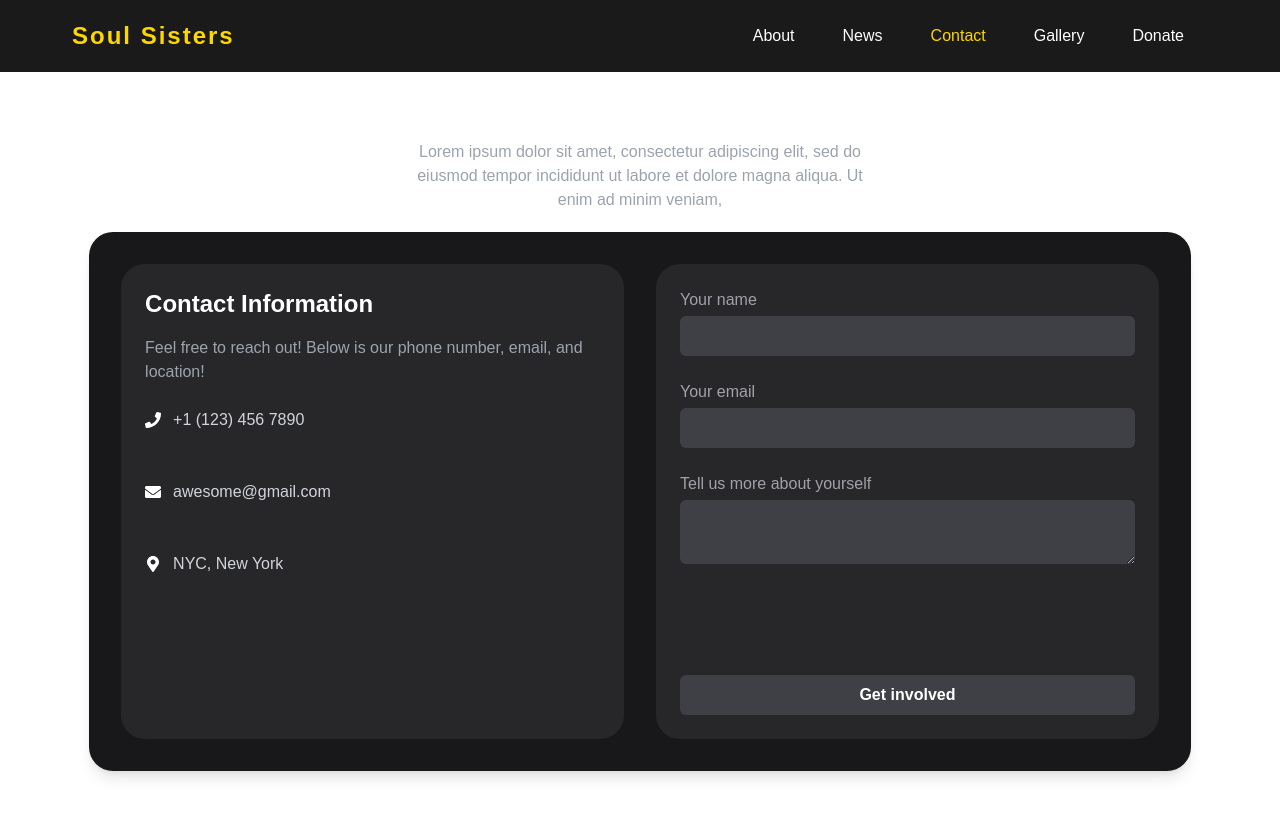
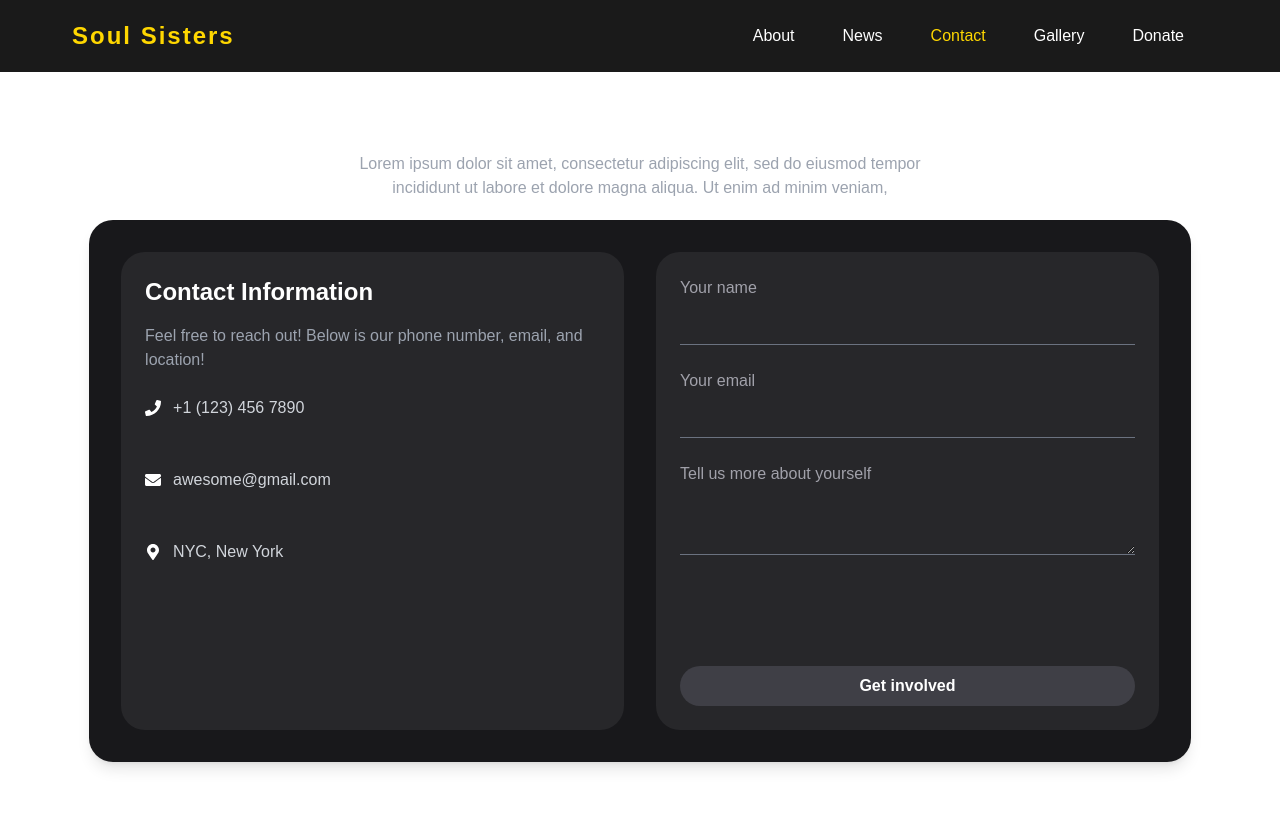
Before and after one commit to fullstackatbrown/project-soul-sisters, a Next.js app: page /contact in a window 1280 px wide. Shown: the top 816 px of the page. Built offline with nearby package versions, Linux system fonts and the light colour scheme.

Commit message:
refined mailing list

```diff
--- a/app/contact/page.tsx
+++ b/app/contact/page.tsx
@@ -30,10 +30,10 @@ export default function Contact() {
   }
 
   return <div>
-    <div className="min-h-screen flex flex-col items-center bg-gray-990 text-gray-300 py-3 px-4">
+    <div className="min-h-screen flex flex-col bg-customBlack items-center text-gray-300 pb-3 pt-6 px-4">
       {/* Header Section */}
-      <h1 className="text-5xl font-semibold text-white mb-2">Get Involved</h1>
-      <p className="text-center text-gray-400 max-w-md">
+      <h1 className="text-5xl font-semibold text-white mb-2 font-alexandria">Get Involved</h1>
+      <p className="text-center text-gray-400 max-w-xl">
         Lorem ipsum dolor sit amet, consectetur adipiscing elit, sed do eiusmod tempor incididunt ut labore et dolore magna aliqua. Ut enim ad minim veniam,
       </p>
 
@@ -54,7 +54,7 @@ export default function Contact() {
         </div>
         <div className="flex items-center space-x-3 pt-8 pb-8">
          <FaEnvelope className="text-white" />
-          <span>awesome@gmail.com</span>
+          <a href="mailto:PLACEHOLDER@PLEASECHANGE@IMPORTANT.COM"><span>awesome@gmail.com</span></a>
         </div>
         <div className="flex items-center space-x-3">
         <FaMapMarkerAlt className="text-white" />
@@ -67,17 +67,18 @@ export default function Contact() {
     <div className="bg-zinc-800 rounded-3xl p-6 w-full md:w-1/2 space-y-6">
       <div>
         <label htmlFor="name" className="text-zinc-400">Your name</label>
-        <input id="name" type="text" className="w-full bg-zinc-700 text-white rounded-md border-none focus:ring-2 focus:ring-zinc-600 p-2 mt-1" />
+        <input id="name" type="text" name="subject" required value={subject} onChange={e => setSubject(e.target.value)} className="w-full bg-transparent text-white border-b border-gray-500 focus:outline-none focus:border-gray-300 p-2 mt-1" />
       </div>
       <div>
         <label htmlFor="email" className="text-zinc-400">Your email</label>
-        <input id="email" type="email" className="w-full bg-zinc-700 text-white rounded-md border-none focus:ring-2 focus:ring-zinc-600 p-2 mt-1" />
+        <input id="email" type="email" name="email" value={email} onChange={e => setEmail(e.target.value)} className="w-full bg-transparent text-white border-b border-gray-500 focus:outline-none focus:border-gray-300 p-2 mt-1" />
       </div>
       <div className="pb-20">
         <label htmlFor="message" className="text-zinc-400">Tell us more about yourself</label>
-        <textarea id="message" className="w-full bg-zinc-700 text-white rounded-md border-none focus:ring-2 focus:ring-zinc-600 p-2 mt-1"></textarea>
+        <textarea name="body"
+          value={body} onChange={e => setBody(e.target.value)} id="message" className="w-full bg-transparent text-white border-b border-gray-500 focus:outline-none focus:border-gray-300 p-2 mt-1"></textarea>
       </div>
-      <button className="w-full bg-zinc-700 text-white font-semibold py-2 rounded-md hover:bg-zinc-600 transition">Get involved</button>
+      <button className="w-full bg-zinc-700 text-white font-semibold py-2 rounded-3xl hover:bg-zinc-600 transition">Get involved</button>
     </div>
 
   </div>
--- a/tailwind.config.ts
+++ b/tailwind.config.ts
@@ -11,7 +11,13 @@ const config: Config = {
       colors: {
         background: "var(--background)",
         foreground: "var(--foreground)",
+        "figma1": '#000000',
+        "figma2": '787878',
+        "figma3": 'd9d9d9',
       },
+      fontFamily: {
+        alexandria: ['Alexandria', 'sans-serif']
+      }
     },
   },
   plugins: [],
```
